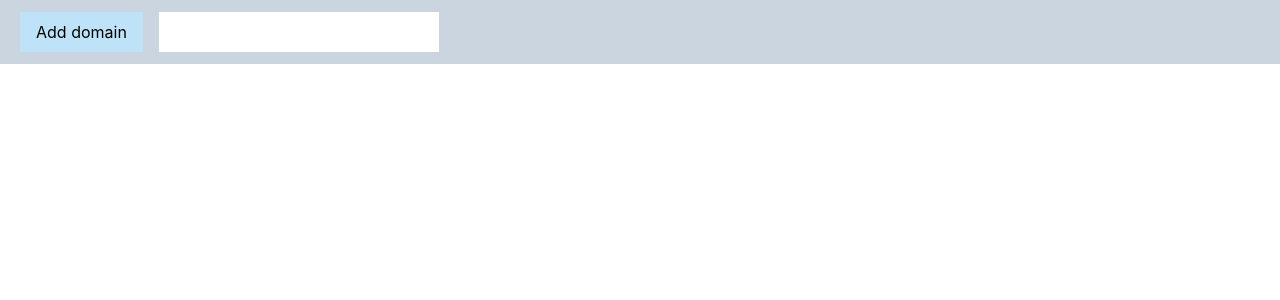
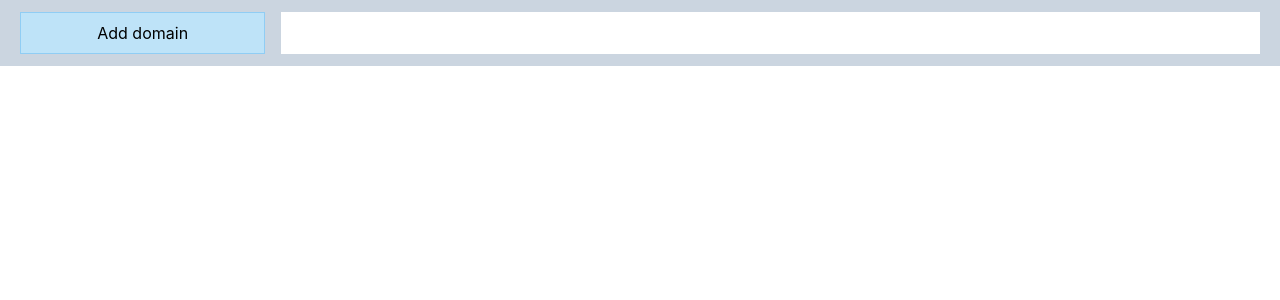
Before and after one commit to tatitati/firefox_react_lab, a React (Create React App) app: page / in a window 1280 px wide. Shown: the top 300 px of the page. Built offline with nearby package versions, Linux system fonts and the light colour scheme.

Commit message:
added nice colors with tailwind

```diff
--- a/src/addon/ControlPanel.js
+++ b/src/addon/ControlPanel.js
@@ -64,7 +64,7 @@ class ControlPanel extends React.Component {
     renderDomains() {
         return this.state.domains.map((domain, index) =>
             <li key={index} class="block p-3 hover:bg-red-100">
-                <button class="bg-red-200 hover:bg-red-500 py-2 px-4 mx-2" onClick={() => this.handleRemoveDomain(domain, index)}>X</button>
+                <button class="bg-red-200 hover:bg-red-500 hover:text-white text-red-500 font-bold py-2 px-4 mx-2" onClick={() => this.handleRemoveDomain(domain, index)}>X</button>
                 <span>{domain}</span>
             </li>
         );
@@ -73,9 +73,9 @@ class ControlPanel extends React.Component {
     render() {
         return (
             <div class="container">
-                <div class="block bg-gray-400 p-3">
-                    <button class="bg-blue-200 hover:bg-blue-500 py-2 px-4 mx-2" onClick={this.handleSaveDomain}>Add domain</button>
-                    <input type="text" class="py-2 px-4 mx-2" onChange={this.handlChangeDomain}/>
+                <div class="flex mb-4 bg-gray-400 p-3">
+                    <button class="w-1/5 bg-blue-200 hover:text-white border border-blue-300 hover:bg-blue-500 py-2 px-4 mx-2" onClick={this.handleSaveDomain}>Add domain</button>
+                    <input type="text" class="w-4/5 py-2 px-4 mx-2" onChange={this.handlChangeDomain}/>
                 </div>
                 <div class="block p-3">
                     <ul>{this.renderDomains()}</ul>
```
